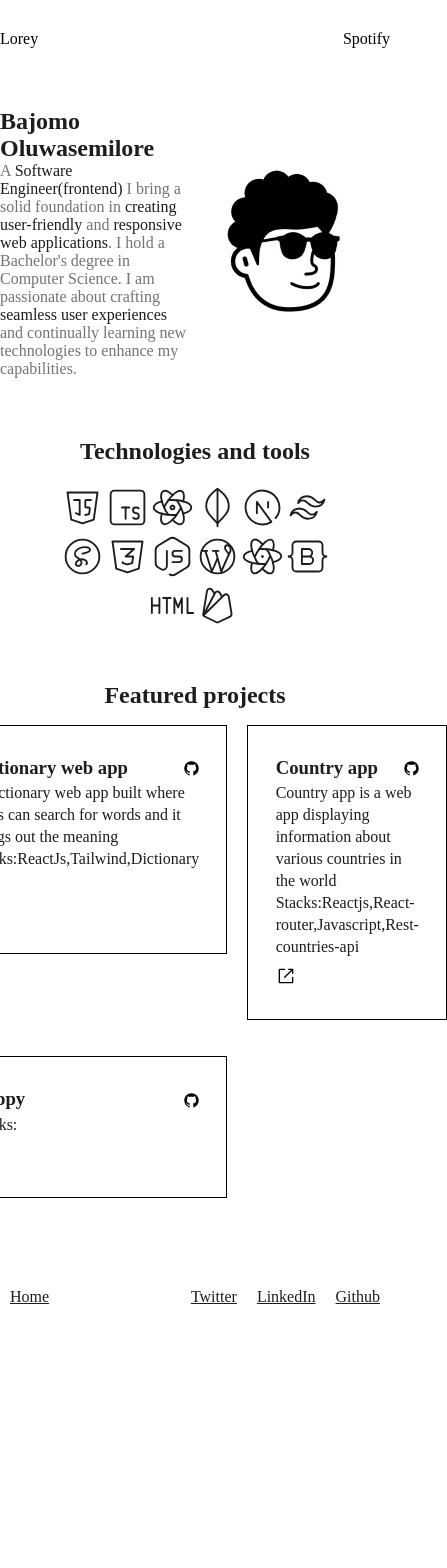
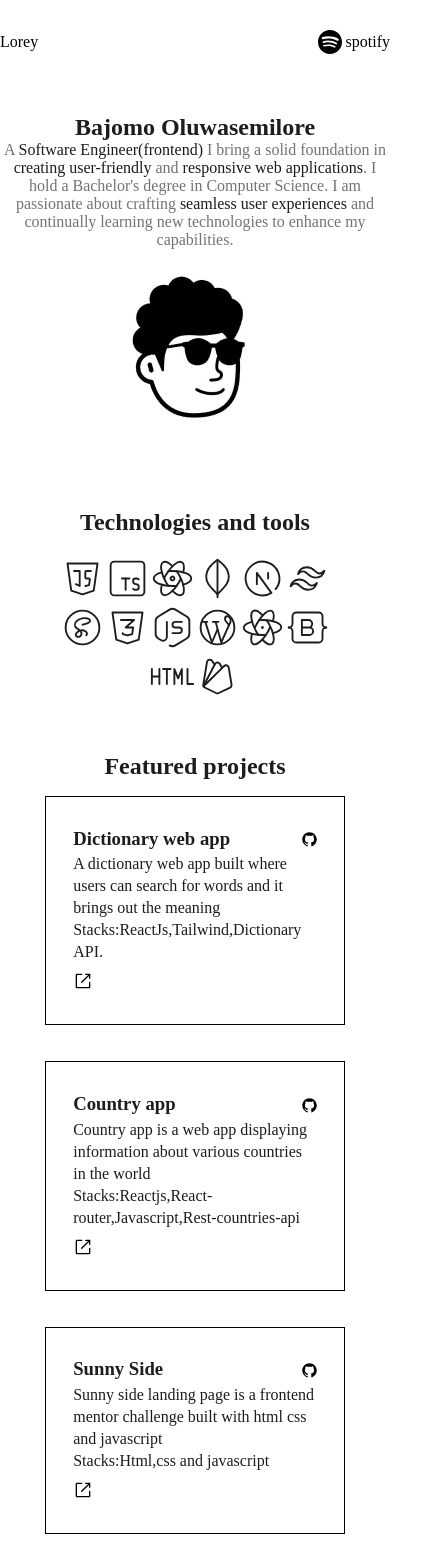
Before and after one commit to Sbtech24/Portfolio, a Next.js app: page / in a window 390 px wide. Shown: the top 1568 px of the page, 447 px wide, since content can reach past the window. Before the commit the page ends 1336 px from the top, so only its background shows below. Built offline with nearby package versions, Linux system fonts and the light colour scheme.

Commit message:
responsive ui

```diff
--- a/src/app/page.jsx
+++ b/src/app/page.jsx
@@ -35,7 +35,7 @@ const Home = () => {
         <div className={styles.wrapper}>
        <Projects name="Dictionary web app" link="https://dictionary-web-app-liart.vercel.app/" desc="A dictionary web app built where users can search for words and it brings out the meaning " stack="ReactJs,Tailwind,Dictionary API." gitlink="https://github.com/Sbtech24/Dictionary-web-app-"/>
        <Projects name="Country app" link="" desc="Country app is a web app displaying information about various countries in the world" stack="Reactjs,React-router,Javascript,Rest-countries-api" gitlink="https://github.com/Sbtech24/Countries"/>
-       <Projects name="Clippy" link="https://dictionary-web-app-liart.vercel.app/"  gitlink=""/>
+       <Projects name="Sunny Side" link="https://sb-sunnyside.netlify.app/" desc="Sunny side landing page is a frontend mentor challenge built with html css and javascript" stack="Html,css and javascript" gitlink="https://github.com/Sbtech24/sunnyside"/>
        </div>
       </section>
 
--- a/src/app/page.module.css
+++ b/src/app/page.module.css
@@ -4,8 +4,6 @@
   justify-content: space-around;
   align-items: center;
 }
-
-
 
 .h1{
   text-align: center;
@@ -27,3 +25,14 @@
   justify-content: center;
   margin: 0 auto;
 }
+
+@media(max-width:600px){
+  .heroContainer{
+    flex-direction: column;
+    text-align: center;
+  }
+  .wrapper{
+    grid-template-columns: 1fr;
+    place-items: center;
+  }
+}
--- a/src/components/Footer/footer.module.css
+++ b/src/components/Footer/footer.module.css
@@ -11,7 +11,6 @@
 
 }
 
-
 .link{
   color: #1d1d1d;
   padding: 10px;
@@ -19,3 +18,10 @@
 .link:hover{
   color: rgb(146, 146, 146);
 }
+
+@media(max-width:600px){
+  .container{
+    flex-direction: column;
+  }
+
+}
--- a/src/components/Navbar/Navbar.jsx
+++ b/src/components/Navbar/Navbar.jsx
@@ -1,13 +1,22 @@
 import React from 'react'
 import Link from 'next/link'
 import styles from "./navbar.module.css"
+
+import spotify from "/public/spotify.svg"
+import Image from 'next/image'
 
 const Navbar = () => {
   return (
     <div className={styles.container}>
         <nav className={styles.nav}>
            <Link href="/" className={styles.link}>Lorey</Link>
-           <Link href="spotify.com" className={styles.link} passHref={true}>Spotify</Link>
+           <Link href="spotify.com" className={styles.link} passHref={true}>
+          <div className={styles.spotify}>
+          <Image src={spotify}/>
+          <p>spotify</p>
+          </div>
+
+           </Link>
         </nav>
     </div>
   )
--- a/src/components/Navbar/navbar.module.css
+++ b/src/components/Navbar/navbar.module.css
@@ -1,6 +1,7 @@
 .nav{
     display: flex;
     justify-content: space-between;
+    align-items: center;
 }
 
 /* {
@@ -19,3 +20,9 @@
 .container{
     padding: 30px 0px;
 }
+
+.spotify{
+    display: flex;
+    align-items: center;
+    gap: 0.2rem;
+}
```
Also changed, not shown: public/spotify.svg (added).
